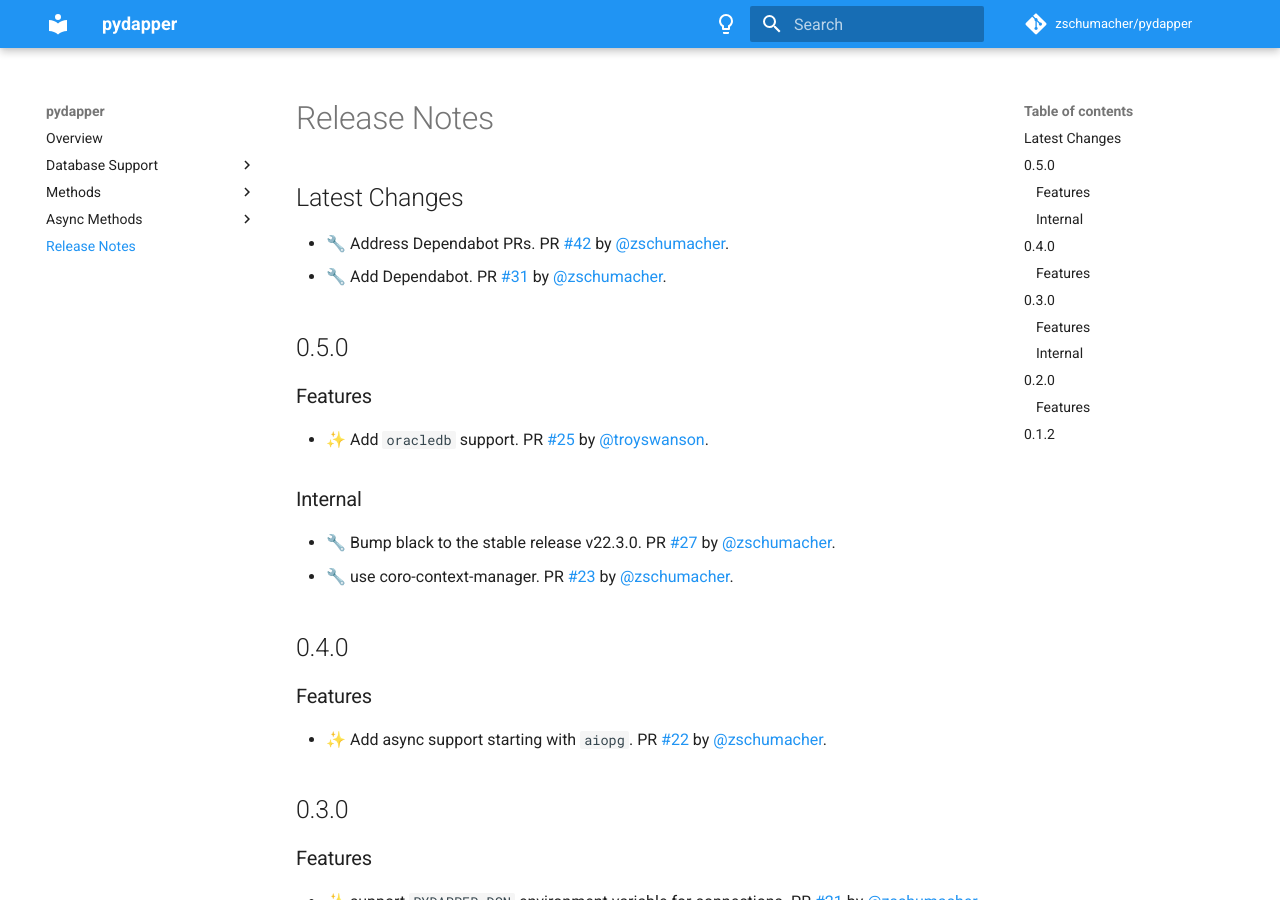
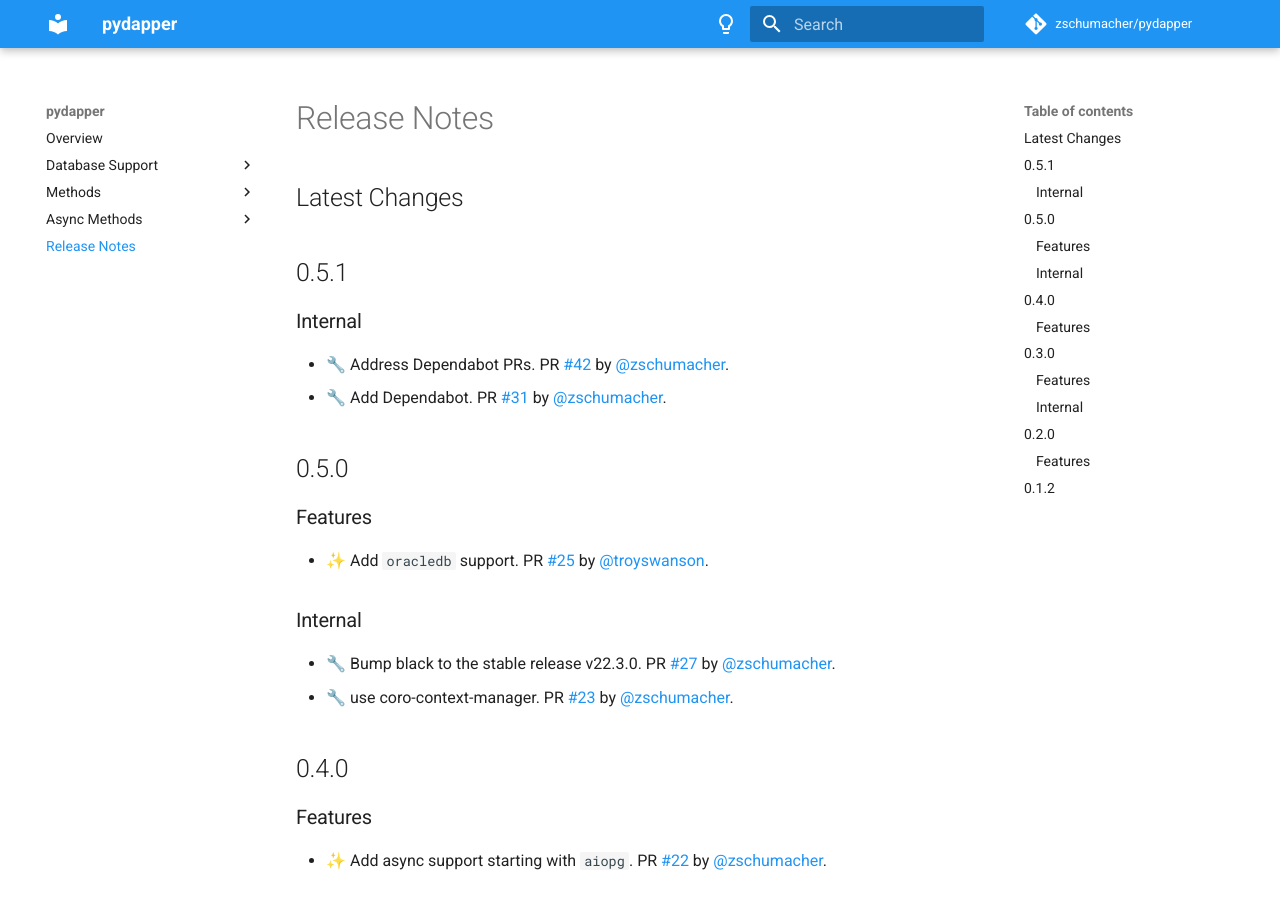
Before and after one commit to zschumacher/pydapper, an MkDocs documentation site: the page built from docs/release_notes.md, in a window 1280 px wide and 900 px high. Built offline with MkDocs 1.6.1 and Material for MkDocs 9.7.7, drawn with Linux system fonts in a browser that asks for light colours; comment, search, counter and statistics services are not loaded.

Commit message:
:sparkles: Release 0.5.1

```diff
--- a/docs/release_notes.md
+++ b/docs/release_notes.md
@@ -1,8 +1,12 @@
 
 ## Latest Changes
 
+
+## 0.5.1
+### Internal
 * 🔧 Address Dependabot PRs. PR [#42](https://github.com/zschumacher/pydapper/pull/42) by [@zschumacher](https://github.com/zschumacher).
-* 🔧  Add Dependabot. PR [#31](https://github.com/zschumacher/pydapper/pull/31) by [@zschumacher](https://github.com/zschumacher).
+* 🔧 Add Dependabot. PR [#31](https://github.com/zschumacher/pydapper/pull/31) by [@zschumacher](https://github.com/zschumacher).
+
 ## 0.5.0
 ### Features
 * ✨ Add `oracledb` support. PR [#25](https://github.com/zschumacher/pydapper/pull/25) by [@troyswanson](https://github.com/troyswanson).
--- a/pyproject.toml
+++ b/pyproject.toml
@@ -1,6 +1,6 @@
 [tool.poetry]
 name = "pydapper"
-version = "0.5.0"
+version = "0.5.1"
 description = "A pure python lib inspired by the dotnet lib dapper"
 authors = ["Zach Schumacher <zschu15@gmail.com>"]
 license = "MIT"
```
